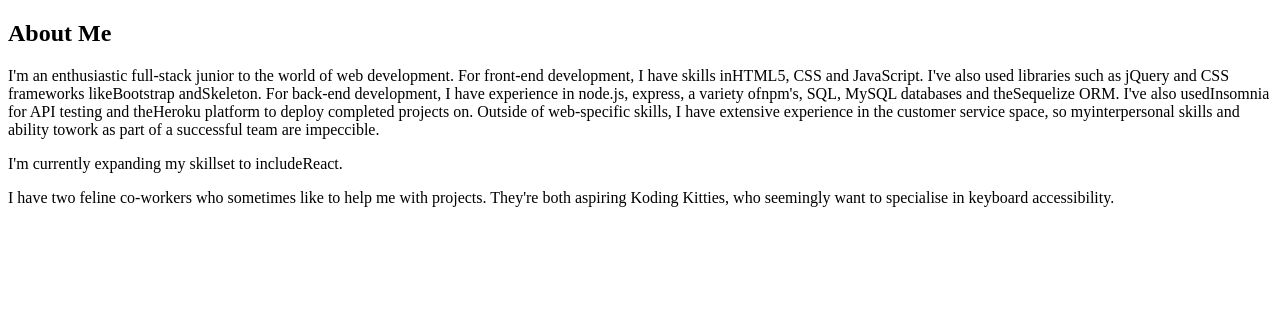
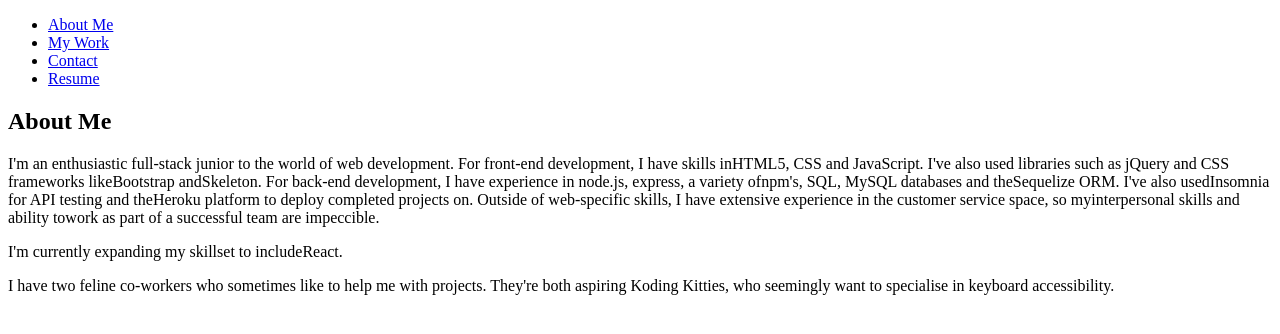
Before and after one commit to jazzberriess/react-portfolio, a React (Create React App) app: page / in a window 1280 px wide. Shown: the top 334 px of the page. Built offline with nearby package versions, Linux system fonts and the light colour scheme.

Commit message:
Added functionality for portfolio container to render results

```diff
--- a/src/components/Navigation.js
+++ b/src/components/Navigation.js
@@ -1,6 +1,6 @@
 import React from 'react';
 
-function Navigation({ currentPage, handlePageChange }) {
+export default function Navigation({ currentPage, handlePageChange }) {
   return (
     <nav id="top">
       <ul
--- a/src/components/PortfolioContainer.js
+++ b/src/components/PortfolioContainer.js
@@ -1,25 +1,28 @@
 import React, { useState } from 'react';
+import Navigation from './Navigation';
 import About from './pages/About';
 import Contact from './pages/Contact';
 
 export default function PortfolioContainer() {
-  // const [currentPage, setCurrentPage] = useState('About');
+  const [currentPage, setCurrentPage] = useState('About');
 
-  // const renderPage = () => {
-  // if (currentPage === 'About') {
-  //   return <About />;
-  // } else {
-  //   return <Contact />;
-  // }
+  const renderPage = () => {
+    if (currentPage === 'About') {
+      return <About />;
+    } else {
+      return <Contact />;
+    }
+  };
+
+  const handlePageChange = (page) => setCurrentPage(page);
 
   return (
-    <div id="root">
-      {' '}
-      <About />{' '}
+    <div>
+      <Navigation
+        currentPage={currentPage}
+        handlePageChange={handlePageChange}
+      />
+      {renderPage()}
     </div>
   );
-  // };
-
-  // const handlePageChange = (page) => setCurrentPage(page);
-  // return { renderPage };
 }
```
